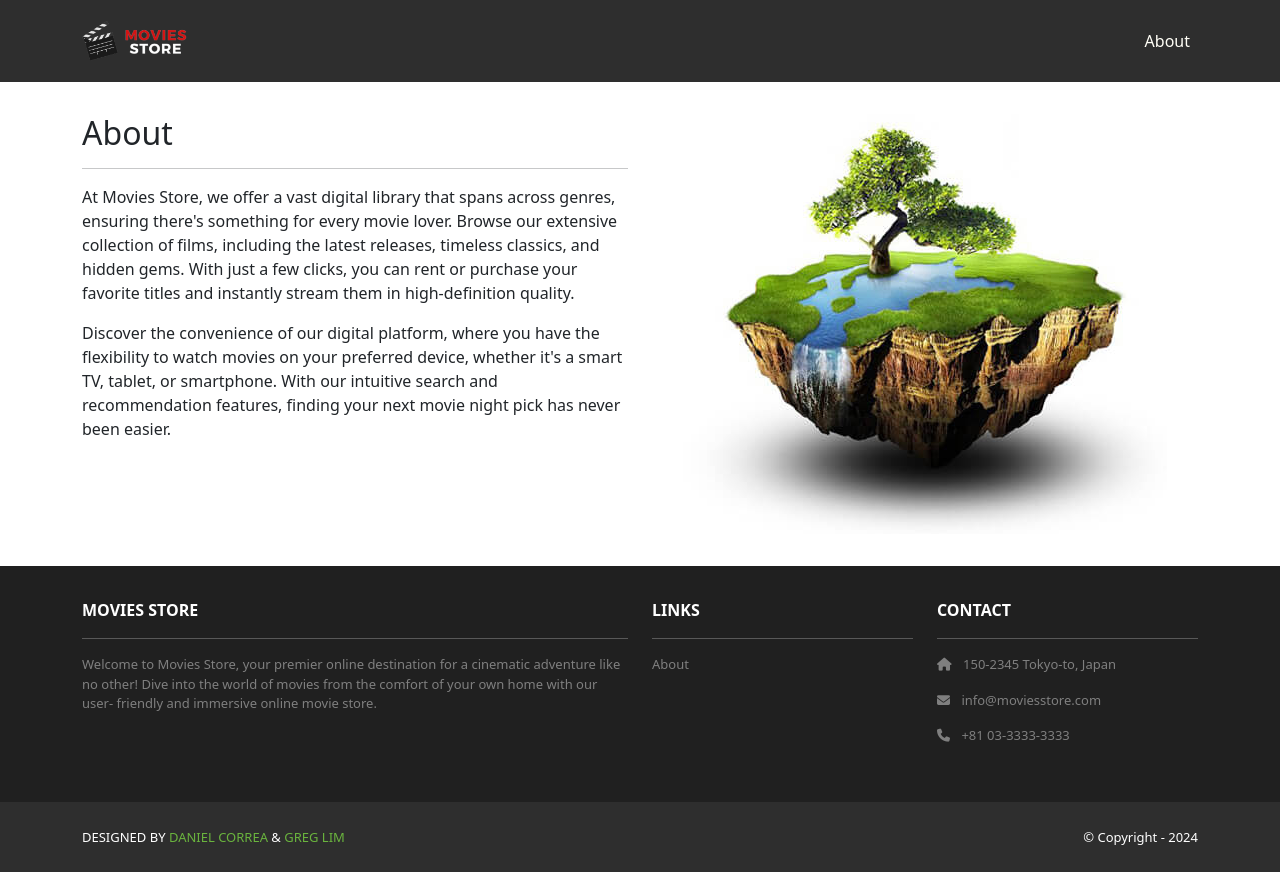
After one commit to TheNopenator/GTMovieStore, a Django app: page /about in a window 1280 px wide. The commit adds this page. Run offline with Django 4.2, Linux system fonts and the light colour scheme; some libraries are stand-ins or nearby versions.

Commit message:
Created basic user interface and website layout

```diff
--- a/moviesstore/home/templates/home/about.html
+++ b/moviesstore/home/templates/home/about.html
@@ -1,9 +1,37 @@
-<!DOCTYPE html>
-<html>
-<head>
-  <title>About page</title>
-</head>
-<body>
-  <h1>Welcome to the About Page</h1>
-</body>
-</html>
+{% extends 'base.html' %}
+{% block content %}
+{% load static %}
+<div class="p-3">
+  <div class="container">
+    <div class="row mt-3">
+      <div class="col-md-6 mx-auto mb-3">
+        <h2>About</h2>
+        <hr />
+        <p>
+           At Movies Store, we offer a vast digital library
+           that spans across genres, ensuring there's
+           something for every movie lover. Browse our
+           extensive collection of films, including the
+           latest releases, timeless classics, and hidden
+           gems. With just a few clicks, you can rent or
+           purchase your favorite titles and instantly
+           stream them in high-definition quality.
+        </p>
+        <p>
+          Discover the convenience of our digital platform,
+          where you have the flexibility to watch movies
+          on your preferred device, whether it's a smart
+          TV, tablet, or smartphone. With our intuitive
+          search and recommendation features, finding your
+          next movie night pick has never been easier.
+        </p>
+      </div>
+      <div class="col-md-6 mx-auto mb-3 text-center">
+        <img src="{% static 'img/about.jpg' %}"
+             class="max-width-100"
+             alt="about" />
+      </div>
+    </div>
+  </div>
+</div>
+{% endblock content %}
--- a/moviesstore/home/views.py
+++ b/moviesstore/home/views.py
@@ -1,5 +1,11 @@
 from django.shortcuts import render
 def index(request):
-    return render(request, 'home/index.html')
+    template_data = {}
+    template_data['title'] = 'Movies Store'
+    return render(request, 'home/index.html', {
+        'template_data': template_data})
 def about(request):
-    return render(request, 'home/about.html')
+    template_data = {}
+    template_data['title'] = 'About'
+    return render(request, 'home/about.html',
+                  {'template_data': template_data})
--- /dev/null
+++ b/moviesstore/moviesstore/static/css/style.css
@@ -0,0 +1,32 @@
+.bg-index{
+  background: url("/static/img/background.jpg") no-repeat fixed;
+  background-size: 100% auto;
+}
+.navbar a.nav-link {
+  color: #FFFEF6 !important;
+}
+.bg-dark {
+  background-color: #2E2E2E !important;
+}
+.ms-footer {
+  background-color: #202020;
+}
+.ms-footer p {
+  color: #7F7F7F;
+  font-size: 13px;
+}
+.ms-footer a:hover {
+  color: #6ab43e;
+  text-decoration: none;
+}
+.ms-footer-bottom span{
+  font-size: 13px;
+  line-height: 38px;
+}
+.ms-footer-bottom a {
+  color: #6ab43e;
+  text-decoration: none;
+}
+.ms-footer-bottom a:hover {
+  color: #fff;
+}
--- /dev/null
+++ b/moviesstore/moviesstore/templates/base.html
@@ -0,0 +1,108 @@
+<!DOCTYPE html>
+<html>
+  {% load static %}
+  <head>
+    <title>{{ template_data.title }}</title>
+    <link href=
+      "https://cdn.jsdelivr.net/npm/bootstrap@5.3.3/dist/css/bootstrap.min.css" rel="stylesheet"
+      crossorigin="anonymous">
+    <link rel=
+      "stylesheet"  href="https://cdnjs.cloudflare.com/ajax/libs/font-awesome/6.1.1/css/all.min.css">
+    <link href=
+      "https://fonts.googleapis.com/css2?family=Poppins:wght@300;400;500;600;700&display=
+      swap" rel="stylesheet">
+    <script src=
+      "https://cdn.jsdelivr.net/npm/bootstrap@5.3.3/dist/js/bootstrap.bundle.min.js"crossorigin="anonymous">
+    </script>
+    <link rel="stylesheet" type="text/css"
+      href="{% static 'css/style.css' %}">
+    <meta name="viewport" content="width=device-width,initial-scale=1" />
+  </head>
+  <body>
+    <!-- Header -->
+    <nav class="p-3 navbar navbar-dark bg-dark navbar-expand-lg">
+      <div class="container">
+        <a class="navbar-brand"
+           href="{% url 'home.index' %}">
+          <img src="{% static 'img/logo.png' %}" alt="logo"
+               height="40" />
+        </a>
+        <button class="navbar-toggler" type="button"
+                data-bs-toggle="collapse"
+                data-bs-target="#navbarNavAltMarkup"
+                aria-controls="navbarNavAltMarkup"
+                aria-expanded="false"
+                aria-label="Toggle navigation">
+          <span class="navbar-toggler-icon"></span>
+        </button>
+        <div class="collapse navbar-collapse"
+             id="navbarNavAltMarkup">
+          <div class="navbar-nav ms-auto navbar-ml">
+            <a class="nav-link"
+               href="{% url 'home.about' %}">About</a>
+          </div>
+        </div>
+      </div>
+    </nav>
+    <!-- Header -->
+    <div>
+      {% block content %}
+      {% endblock content %}
+    </div>
+    <!-- Footer -->
+     <section class="p-3 ms-footer d-none d-md-block">
+      <div class="container">
+        <div class="row mt-3 text-white">
+          <div class="col-md-6 col-lg-6 col-xl-6 mx-auto mb-4">
+            <b>MOVIES STORE</b>
+            <hr />
+            <p>
+              Welcome to Movies Store, your premier online
+              destination for a cinematic adventure like no
+              other! Dive into the world of movies from the
+              comfort of your own home with our user-
+              friendly and immersive online movie store.
+            </p>
+          </div>
+          <div class="col-md-3 col-lg-3 col-xl-3 mx-auto mb-4">
+            <b>LINKS</b>
+            <hr />
+            <p><a class="nav-link"
+              href="{% url 'home.about' %}">
+              About
+            </a></p>
+          </div>
+          <div class="col-md-3 col-lg-3 col-xl-3 mx-auto mb-4">
+            <b>CONTACT</b>
+            <hr />
+            <p><i class="fas fa-home me-2"></i>
+              150-2345 Tokyo-to, Japan
+            </p>
+            <p><i class="fas fa-envelope me-2"></i>
+              info@moviesstore.com
+            </p>
+            <p><i class="fas fa-phone me-2"></i>
+              +81 03-3333-3333
+            </p>
+          </div>
+        </div>
+      </div>
+    </section>
+    <section class="p-3 ms-footer-bottom bg-dark">
+      <div class="container d-flex justify-content-between">
+        <div class="me-5 text-white">
+          <span>DESIGNED BY
+            <a href="https://www.x.com/danielgarax"
+            target="_blank">DANIEL CORREA</a> &
+            <a href="https://www.x.com/greglim81"
+            target="_blank">GREG LIM</a>
+          </span>
+        </div>
+        <div class="text-white">
+          <span>© Copyright - 2024</span>
+        </div>
+      </div>
+    </section>
+    <!-- Footer -->
+  </body>
+</html>
--- a/moviesstore/moviesstore/urls.py
+++ b/moviesstore/moviesstore/urls.py
@@ -15,8 +15,9 @@ Including another URLconf
     2. Add a URL to urlpatterns:  path('blog/', include('blog.urls'))
 """
 from django.contrib import admin
-from django.urls import path
+from django.urls import path, include
 
 urlpatterns = [
     path('admin/', admin.site.urls),
+    path('', include('home.urls')),
 ]
```
Also changed, not shown: moviesstore/home/templates/home/index.html (+18 -9 lines), moviesstore/moviesstore/settings.py (+6 -1 lines), moviesstore/db.sqlite3, moviesstore/moviesstore/static/img/about.jpg (added), moviesstore/moviesstore/static/img/logo.png (added), 1 other file.
